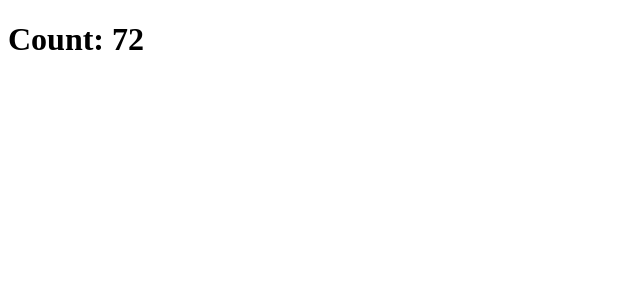
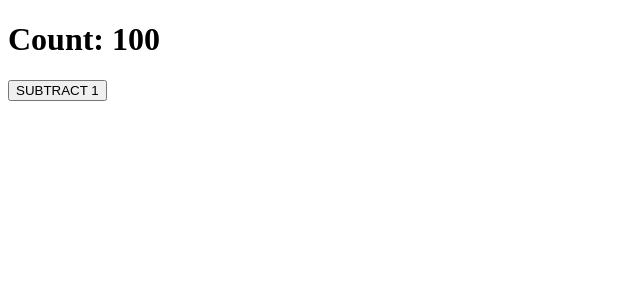
Before and after one commit to nico-barbieri/develhope-react, a React (Create React App) app in the folder exercise/: page / in a window 1280 px wide. Shown: the top 300 px of the page, without its empty margins (0-640 px from the left). Built offline with nearby package versions, Linux system fonts and the light colour scheme.

Commit message:
done ex24

```diff
--- a/exercise/src/App.js
+++ b/exercise/src/App.js
@@ -1,8 +1,8 @@
-import Counter from "./components/Counter";
+import ClickCounter from "./components/ClickCounter";
 
 function App() {
     return <>
-        <Counter initialValue={9} incrementBy={9} />
+        <ClickCounter initialValue={100} incrementBy={-1} />
     </>
 }
 
--- /dev/null
+++ b/exercise/src/components/ClickCounter.js
@@ -0,0 +1,33 @@
+import {Component} from 'react'
+
+class ClickCounter extends Component {
+    state = {
+        count: this.props.initialValue,
+    }
+
+    handleCounterClick = () => {
+        this.setState((state) => {
+            return {
+                count: state.count + this.props.incrementBy
+            }
+        })
+    }
+
+    render() {
+        return <>
+            <h1>Count: {this.state.count}</h1>
+            <button onClick={this.handleCounterClick}>
+                {(this.props.incrementBy >= 0)
+                 ? <>ADD {this.props.incrementBy}</>
+                 : <>SUBTRACT {this.props.incrementBy * -1}</>}
+            </button>
+        </>
+    }
+}
+
+ClickCounter.defaultProps = {
+    initialValue: 0,
+    incrementBy: 1,
+}
+
+export default ClickCounter;
--- a/exercise/src/components/Counter.js
+++ /dev/null
@@ -1,33 +0,0 @@
-import {Component} from 'react'
-import CounterDisplay from './CounterDisplay';
-
-class Counter extends Component {
-    state = {
-        count: this.props.initialValue,
-    }
-    //Instead of setting the interval in the constructor we can
-    //set it when the component is rendered for the first time
-    //as it follows:
-    componentDidMount() {
-        setInterval(() => {
-            this.setState((state) => {
-                return {
-                    count: state.count + this.props.incrementBy
-                }
-            })
-        }, 1000);
-    }
-
-    render() {
-        return <>
-            <CounterDisplay count={this.state.count}/>
-        </>
-    }
-}
-
-Counter.defaultProps = {
-    initialValue: 0,
-    incrementBy: 1,
-}
-
-export default Counter;
--- a/exercise/src/components/CounterDisplay.js
+++ /dev/null
@@ -1,6 +0,0 @@
-//I'm using functions when the use of classes is not requested by the prompt
-function CounterDisplay({count}) {
-    return count && <h1>Count: {count}</h1>
-}
-
-export default CounterDisplay;
```
